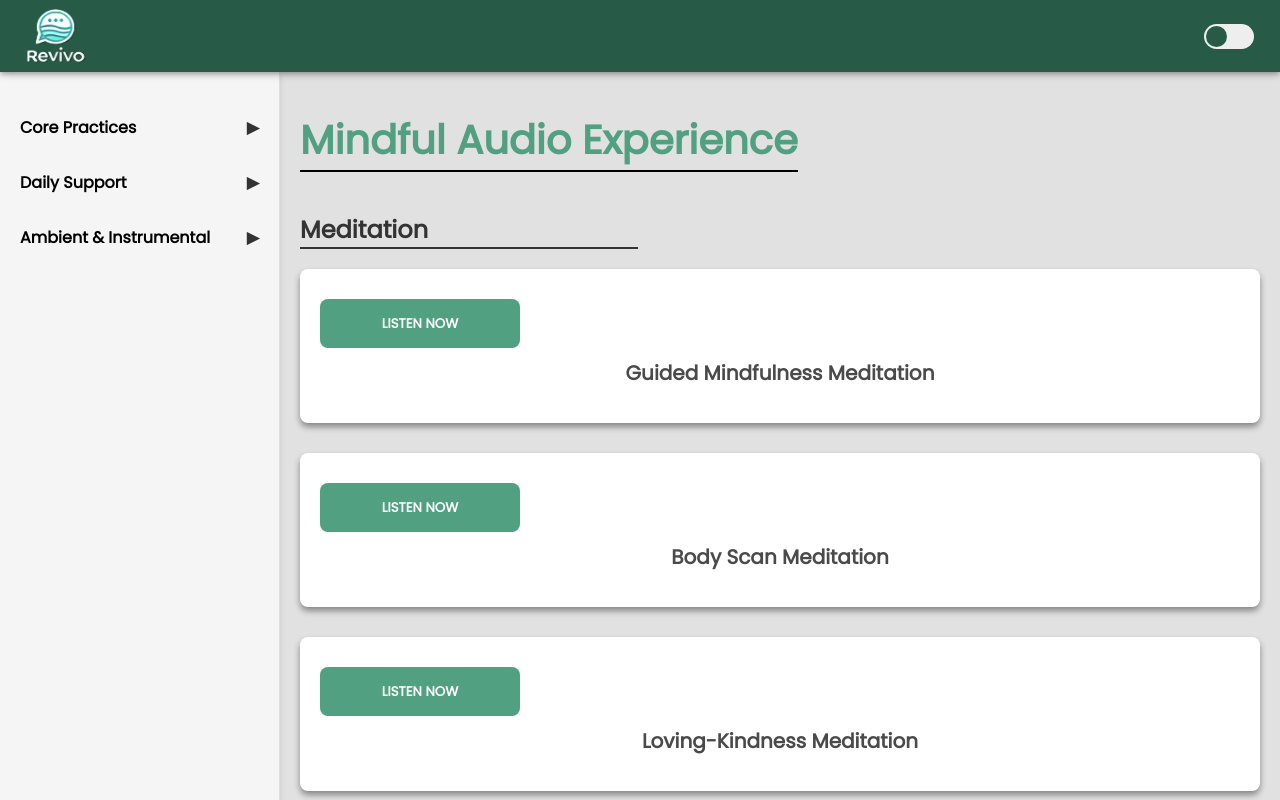
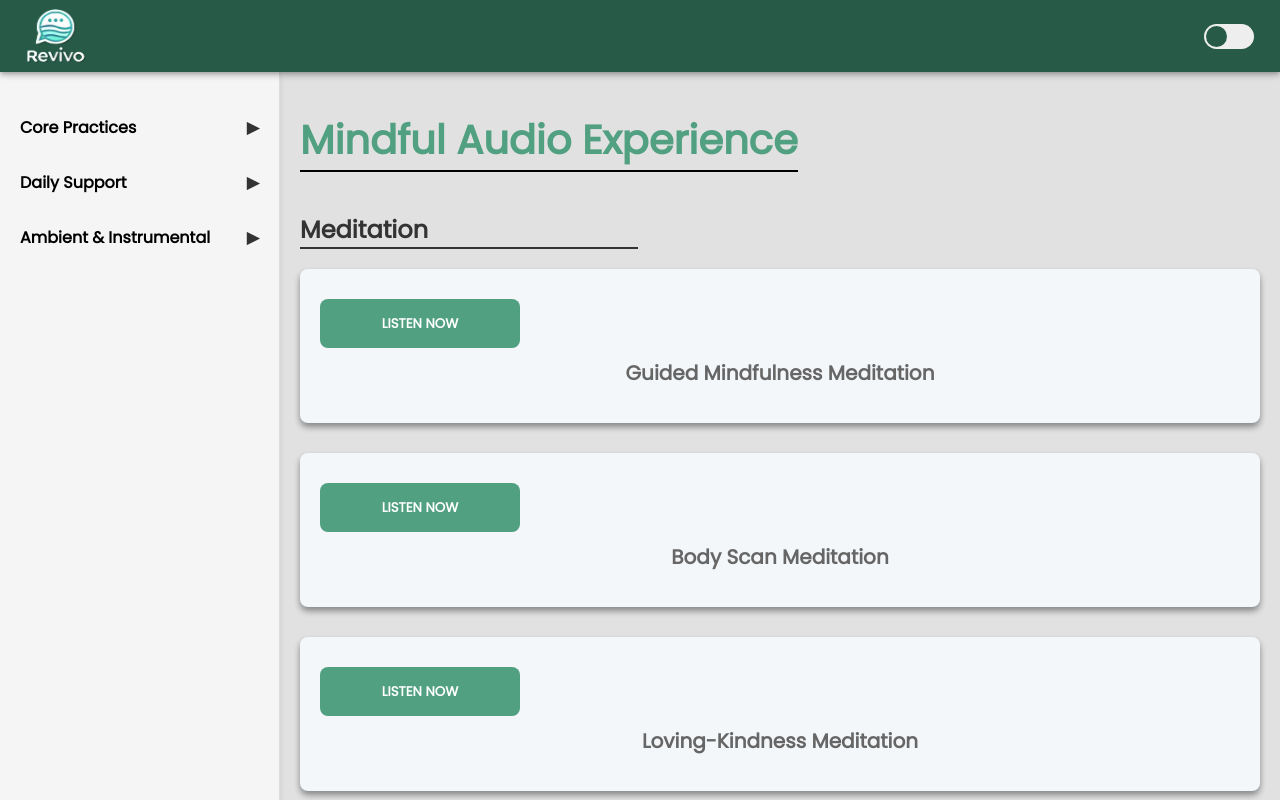
Before and after one commit to JohannCardona/Revivo, a React (Create React App) app in the folder frontend/: page /audios in a window 1280 px wide. Shown: the top 800 px of the page. Built offline with nearby package versions, Linux system fonts and the light colour scheme.

Commit message:
Update audios.css

```diff
--- a/frontend/src/styles/motivation/audios.css
+++ b/frontend/src/styles/motivation/audios.css
@@ -24,7 +24,7 @@
   padding: 20px;
   margin-bottom: 30px;
   border-radius: 8px;
-  background-color: white;
+  background-color: var(--video-section);
   box-shadow: 0px 4px 6px rgba(0, 0, 0, 0.4);
   transition: transform 0.2s ease;
 }
@@ -38,7 +38,7 @@
 }
 
 .audios-section-item h3 {
-  color: #4a4a4a;
+  color: var(--video-title);
   text-align: center;
   margin-bottom: 15px;
   font-size: 1.25rem;
@@ -98,7 +98,7 @@
 }
 
 .audios-section-item-duration {
-  color: rgb(83, 83, 83);
+  color: var(--video-title);
   font-size: 1rem;
   text-align: center;
   margin: 0 5px 0 15px;
```
